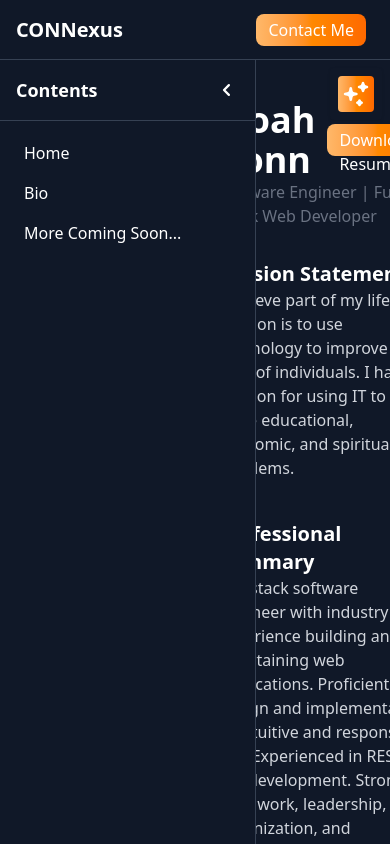
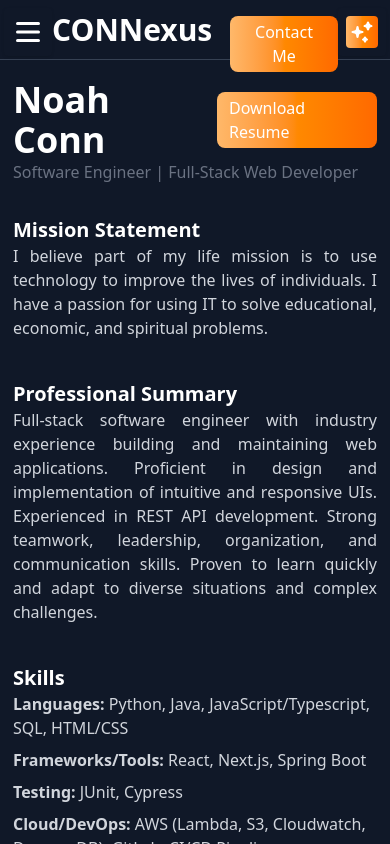
Before and after one commit to noahaconn/my-site, a React (Vite) app in the folder my-site-ui/: page /bio in a window 390 px wide. Shown: the top 844 px of the page. Built offline with nearby package versions, Linux system fonts and the light colour scheme.

Commit message:
Make mobile responsive

```diff
--- a/my-site-ui/src/App.tsx
+++ b/my-site-ui/src/App.tsx
@@ -1,22 +1,23 @@
 import { useState } from "react"
-import Sidebar from './components/Sidebar.tsx'
-import Home from "./components/Home.tsx";
+import SidebarWeb from './components/web/SidebarWeb.tsx'
+import Home from "./components/pages/Home.tsx";
 import Topbar from "./components/Topbar.tsx";
-import Bio from "./components/Bio.tsx";
+import Bio from "./components/pages/Bio.tsx";
 import { BrowserRouter as Router, Routes, Route } from "react-router-dom";
-import CONNr from "./components/CONNr.tsx";
+import CONNrWeb from "./components/web/CONNrWeb.tsx";
 
 export default function App() {
-  const [sidebarOpen, setSidebarOpen] = useState(true);
+  const [sidebarOpen, setSidebarOpen] = useState(false);
   const [connrOpen, setConnrOpen] = useState(false);
 
   return (
     <Router>
-      <div className="flex flex-col">
+      <div className="flex flex-col bg-gray-900">
 
-        <Topbar></Topbar>
+        <Topbar sidebarOpen={sidebarOpen} setSidebarOpen={setSidebarOpen} connrOpen={connrOpen} setConnrOpen={setConnrOpen}></Topbar>
         <div className="flex flex-1">
-          <Sidebar open={sidebarOpen} setOpen={setSidebarOpen}></Sidebar>
+
+          <SidebarWeb open={sidebarOpen} setOpen={setSidebarOpen}></SidebarWeb>
 
           {/* Main content */}
           <Routes>
@@ -24,7 +25,8 @@ export default function App() {
             <Route path="/bio" element={<Bio openSide={sidebarOpen} openConnr={connrOpen}/>} />
           </Routes>
 
-          <CONNr open={connrOpen} setOpen={setConnrOpen}></CONNr>
+          <CONNrWeb open={connrOpen} setOpen={setConnrOpen}></CONNrWeb>
+
         </div>
       </div>
     </Router>
--- a/my-site-ui/src/components/ChatInput.tsx
+++ /dev/null
@@ -1,5 +0,0 @@
-export default function ChatInput() {
-    return (
-        <input></input>
-    )
-}
--- a/my-site-ui/src/components/ContactDialog.tsx
+++ b/my-site-ui/src/components/ContactDialog.tsx
@@ -33,14 +33,14 @@ export default function ContactDialog() {
       {/* Trigger */}
       <button
         onClick={() => setOpen(true)}
-        className="rounded-lg cursor-pointer bg-gradient-to-r from-orange-300 via-orange-400 to-orange-500 hover:from-orange-400 hover:via-orange-500 hover:to-orange-600 px-3 py-1 mr-2"
+        className="fixed rounded-lg right-13 sm:md:lg:right-3 mt-1 w-27 cursor-pointer bg-gradient-to-r from-orange-300 via-orange-400 to-orange-500 hover:from-orange-400 hover:via-orange-500 hover:to-orange-600 px-3 py-1"
       >
         Contact Me
       </button>
 
       {/* Overlay */}
       {open && (
-        <div className="fixed inset-0 flex items-center justify-center bg-black/50 z-50">
+        <div className="fixed inset-0 flex items-center justify-center bg-black/50 z-100">
           <div
             ref={dialogRef}
             className="bg-gray-900 rounded-xl p-6 shadow-xl w-80 text-center relative"
--- a/my-site-ui/src/components/Topbar.tsx
+++ b/my-site-ui/src/components/Topbar.tsx
@@ -1,11 +1,22 @@
 import { Link } from "react-router-dom";
 import ContactDialog from "./ContactDialog";
+import SidebarMobile from "./mobile/SidebarMobile";
+import CONNrMobile from "./mobile/CONNrMobile";
 
-export default function Topbar() {
+type TopbarProps = {
+  sidebarOpen: boolean;
+  setSidebarOpen: React.Dispatch<React.SetStateAction<boolean>>;
+  connrOpen: boolean;
+  setConnrOpen: React.Dispatch<React.SetStateAction<boolean>>;
+};
+
+export default function Topbar({ sidebarOpen, setSidebarOpen, connrOpen, setConnrOpen }: TopbarProps) {
   return (
-    <header className="fixed top-0 w-screen h-15 flex items-center justify-between bg-gray-900 px-4 py-3 z-50 text-white border-b border-gray-700">
-        <Link to="/" className="text-xl font-bold">CONNexus</Link>
+    <header className="fixed top-0 w-screen h-15 flex bg-gray-900 px-4 py-3 z-80 text-white border-b border-gray-700">
+        <SidebarMobile open={sidebarOpen} setOpen={setSidebarOpen}></SidebarMobile>
+        <Link to="/" className="sm:md:lg:ml-0 mt-0 ml-9 text-3xl font-bold">CONNexus</Link>
         <ContactDialog></ContactDialog>
+        <CONNrMobile open={connrOpen} setOpen={setConnrOpen}></CONNrMobile>
     </header>
   );
 }
--- /dev/null
+++ b/my-site-ui/src/components/mobile/CONNrMobile.tsx
@@ -0,0 +1,118 @@
+import { ArrowUpIcon, ChevronRightIcon } from "@heroicons/react/16/solid";
+import { SparklesIcon } from "@heroicons/react/16/solid";
+import React, { useState } from 'react';
+
+const initMsg = "Hi, I'm CONNr, Noah's AI Assistant. I can answer your questions about Noah. I have access to a lot more information than can be included on the site, so ask me anything!";
+
+type CONNrProps = {
+  open: boolean;
+  setOpen: React.Dispatch<React.SetStateAction<boolean>>;
+};
+
+export default function CONNrMobile({ open, setOpen }: CONNrProps) {
+  const [messages, setMessages] = useState<{ role: string; content: string }[]>([{role: "assistant", content: initMsg}]);
+  const [input, setInput] = useState("");
+  const [loading, setLoading] = useState(false);
+
+  const API_URL = 'https://r3uao1cq2a.execute-api.us-east-2.amazonaws.com/chat';
+
+  async function sendMessage(e: React.FormEvent) {
+    e.preventDefault();
+    if (!input.trim()) return;
+
+    const userMessage = { role: "user", content: input };
+    setMessages((prev) => [...prev, userMessage]);
+    setInput("");
+    setLoading(true);
+
+    try {
+      const res = await fetch(API_URL, {
+        method: "POST",
+        headers: { "Content-Type": "application/json" },
+        body: JSON.stringify({ message: input }),
+      });
+
+      const data = await res.json();
+      const reply = data.reply || "No response.";
+
+      setMessages((prev) => [...prev, { role: "assistant", content: reply }]);
+    } catch (err) {
+      setMessages((prev) => [
+        ...prev,
+        { role: "assistant", content: "Error contacting API." },
+      ]);
+      console.log(err)
+    } finally {
+      setLoading(false);
+    }
+  }
+
+  return (
+    <div>
+      {/* Sidebar */}
+      {open && (
+        <aside className={`fixed right-0 h-full w-full border-l bg-gray-900 border-gray-700 text-white z-50 sm:md:lg:hidden`}>
+          <div className="flex items-center p-4 border-b border-gray-700">
+            <button
+              onClick={() => setOpen(false)}
+              className="w-6 h-6"
+            >
+              <ChevronRightIcon className="cursor-pointer"></ChevronRightIcon>
+            </button>
+            <div className="ml-3">
+              <h2 className="text-xl font-bold bg-gradient-to-r from-orange-400 via-orange-500 to-orange-600 bg-clip-text text-transparent">CONNr</h2>
+              <h3 className="text-gray-400 text-sm">Noah's AI Assistant</h3>
+            </div>
+          </div>
+          <div className="flex flex-col overflow-y-auto h-full [scrollbar-color:#4b5563_#111827] [scrollbar-width:thin] pb-50 max-w-2xl mx-auto bg-gray-900">
+            <div className="px-2 py-4 space-y-3">
+              {messages.map((m, i) => (
+                <div
+                  key={i}
+                  className={`p-3 rounded-xl ${
+                    m.role === "user"
+                      ? "bg-gray-800 self-end justify-self-end text-right"
+                      : "text-gray-300 self-start text-left"
+                  }`}
+                >
+                  {m.content}
+                </div>
+              ))}
+              {loading && <div className="px-2 text-gray-400">Thinking...</div>}
+            </div>
+
+            <form
+              onSubmit={sendMessage}
+              className="px-3 flex gap-2 fixed bottom-0 py-2 sm:md:lg:w-90"
+            >
+              <input
+                type="text"
+                value={input}
+                onChange={(e) => setInput(e.target.value)}
+                placeholder="Ask about Noah Conn..."
+                className="flex-1 bg-gray-800 rounded-3xl px-4 py-2 focus:outline-none "
+              />
+              <button
+                type="submit"
+                disabled={loading}
+                className="bg-gradient-to-r cursor-pointer from-orange-400 via-orange-500 to-orange-600 text-white px-2 py-2 rounded-3xl disabled:bg-gray-400"
+              >
+                <ArrowUpIcon className="w-6"></ArrowUpIcon>
+              </button>
+            </form>
+          </div>
+        </aside>
+      )}
+
+      {/* Reopen button*/}
+      {!open && (
+        <button
+          onClick={() => setOpen(true)}
+          className="fixed top-1 p-2 w-12 h-12 mx-1 ml-0 my-1 right-0 z-40 rounded text-white shadow cursor-pointer sm:md:lg:hidden"
+        >
+          <SparklesIcon className="cursor-pointer bg-gradient-to-r from-orange-300 via-orange-400 to-orange-500 hover:from-orange-400 hover:via-orange-500 hover:to-orange-600 text-white rounded p-1"></SparklesIcon>
+        </button>
+      )}
+    </div>
+  )
+}
--- /dev/null
+++ b/my-site-ui/src/components/mobile/SidebarMobile.tsx
@@ -0,0 +1,51 @@
+import { ChevronLeftIcon } from "@heroicons/react/16/solid";
+import { Bars3Icon } from "@heroicons/react/16/solid";
+import { Link } from "react-router-dom";
+
+type SidebarProps = {
+  open: boolean;
+  setOpen: React.Dispatch<React.SetStateAction<boolean>>;
+};
+
+export default function SidebarMobile({ open, setOpen }: SidebarProps) {
+
+  return (
+    <div>
+      {/* Sidebar */}
+      {open && (
+        <aside className={`fixed left-0 ${open ? 'h-full' : ''} w-full border-r bg-gray-900 border-gray-700 text-white z-60 sm:md:lg:hidden`}>
+          <div className="flex items-center justify-between p-4 border-b border-gray-700">
+            <h2 className="text-lg font-bold">Contents</h2>
+            <button
+              onClick={() => setOpen(false)}
+              className="w-6 h-6"
+            >
+              <ChevronLeftIcon className="cursor-pointer"></ChevronLeftIcon>
+            </button>
+          </div>
+          <nav className="p-4 space-y-2">
+            <Link to="/" onClick={() => setOpen(false)} className="block rounded px-2 py-1 hover:bg-gray-800">
+              Home
+            </Link>
+            <Link to="/bio" onClick={() => setOpen(false)} className="block rounded px-2 py-1 hover:bg-gray-800">
+              Bio
+            </Link>
+            <Link to="#" className="block rounded px-2 py-1">
+              More Coming Soon...
+            </Link>
+          </nav>
+        </aside>
+      )}
+
+      {/* Reopen button*/}
+      {!open && (
+        <button
+          onClick={() => setOpen(true)}
+          className="fixed top-1 p-2 w-12 h-12 left-1 my-1 z-40 rounded text-white cursor-pointer shadow sm:md:lg:hidden"
+        >
+          <Bars3Icon></Bars3Icon>
+        </button>
+      )}
+    </div>
+  )
+}
--- a/my-site-ui/src/components/Bio.tsx
+++ b/my-site-ui/src/components/pages/Bio.tsx
@@ -5,16 +5,16 @@ type BioProps = {
 
 export default function Bio({ openSide, openConnr }: BioProps) {
   return (
-    <main className={`flex ${openSide ? "ml-64" : ""} ${openConnr ? "mr-90" : ""} min-h-screen w-screen flex-col items-center overflow-auto bg-gray-900 px-4`}>
-      <div className="max-w-4xl m-15 mt-25 text-left flex-row">
+    <main className={`flex ${openSide ? "ml-64" : ""} ${openConnr ? "mr-90" : ""} ${openConnr && !openSide ? "ml-10" : ""} min-h-screen w-screen flex-col items-center overflow-auto mx-auto px-4 bg-gray-900`}>
+      <div className="max-w-4xl mt-20 text-left flex-row">
         <div className="flex items-center">
-          <h1 className="flex text-4xl pr-3 font-bold text-white ">
+          <h1 className="flex text-4xl pr-3 w-51 font-bold text-white ">
             Noah Conn
           </h1>
           <a
             href="/Noah_Conn_Resume.pdf"
             download
-            className="rounded-lg text-white bg-gradient-to-r from-orange-300 via-orange-400 to-orange-500 hover:from-orange-400 hover:via-orange-500 hover:to-orange-600 px-3 h-8 py-1"
+            className="rounded-lg text-white bg-gradient-to-r w-40 from-orange-300 via-orange-400 to-orange-500 hover:from-orange-400 hover:via-orange-500 hover:to-orange-600 px-3 h-auto py-1"
             >
             Download Resume
           </a>
@@ -27,7 +27,7 @@ export default function Bio({ openSide, openConnr }: BioProps) {
         <h2 className="text-white text-xl font-bold">
           Mission Statement
         </h2>
-        <p className="text-balance">
+        <p className="sm:md:lg:text-balance max-sm:text-justify">
           I believe part of my life mission is to use technology to improve the lives of individuals. I have a passion for using IT to solve educational, economic, and spiritual problems.
         </p>
       </div>
@@ -37,7 +37,7 @@ export default function Bio({ openSide, openConnr }: BioProps) {
         <h2 className="text-white text-xl font-bold">
           Professional Summary
         </h2>
-        <p className="text-balance">
+        <p className="sm:md:lg:text-balance max-sm:text-justify">
           Full-stack software engineer with industry experience building and maintaining web applications. Proficient in design and implementation of intuitive and responsive UIs. Experienced in REST API development. Strong teamwork, leadership, organization, and communication skills. Proven to learn quickly and adapt to diverse situations and complex challenges.
         </p>
       </div>
--- a/my-site-ui/src/components/Home.tsx
+++ b/my-site-ui/src/components/pages/Home.tsx
@@ -5,7 +5,7 @@ type HomeProps = {
 
 export default function Home({ openSide, openConnr }: HomeProps) {
   return (
-    <main className={`flex ${openSide ? "ml-64" : ""} ${openConnr ? "mr-90" : ""} min-h-screen w-screen flex-col items-center overflow-auto mt-10 bg-gray-900 px-4`}>
+    <main className={`flex ${openSide ? "ml-64" : ""} ${openConnr ? "mr-90" : ""} min-h-screen w-screen flex-col items-center mt-10 bg-gray-900 px-4`}>
       <div className="h-40 w-90 p-7 m-15 rounded text-white bg-gray-700">
         <p className="font-bold font-serif text-3xl">connexus</p>
         <i>[konˈneksus] Noun, m.</i>
@@ -15,7 +15,7 @@ export default function Home({ openSide, openConnr }: HomeProps) {
         <h1 className="mb-4 text-4xl font-bold text-white">
           Hi, I'm Noah Conn
         </h1>
-        <p className="mb-8 text-lg text-white">
+        <p className="mb-8 text-lg text-white text-balance">
           Welcome to my portfolio website. I am a full-stack software engineer with a passion for helping building software that benefits society. Here you can explore my skills, projects, and experience.
         </p>
       </div>
--- a/my-site-ui/src/components/CONNr.tsx
+++ b/my-site-ui/src/components/web/CONNrWeb.tsx
@@ -9,7 +9,7 @@ type CONNrProps = {
   setOpen: React.Dispatch<React.SetStateAction<boolean>>;
 };
 
-export default function CONNr({ open, setOpen }: CONNrProps) {
+export default function CONNrWeb({ open, setOpen }: CONNrProps) {
   const [messages, setMessages] = useState<{ role: string; content: string }[]>([{role: "assistant", content: initMsg}]);
   const [input, setInput] = useState("");
   const [loading, setLoading] = useState(false);
@@ -51,7 +51,7 @@ export default function CONNr({ open, setOpen }: CONNrProps) {
     <div>
       {/* Sidebar */}
       {open && (
-        <aside className={`fixed right-0 mt-15 h-full w-90 border-l bg-gray-900 border-gray-700 text-white z-40`}>
+        <aside className={`fixed right-0 mt-15 h-full w-90 border-l bg-gray-900 border-gray-700 text-white z-50 hidden sm:md:lg:block`}>
           <div className="flex items-center p-4 border-b border-gray-700">
             <button
               onClick={() => setOpen(false)}
@@ -83,7 +83,7 @@ export default function CONNr({ open, setOpen }: CONNrProps) {
 
             <form
               onSubmit={sendMessage}
-              className="px-3 flex gap-2 fixed bottom-0 py-2 w-90"
+              className="px-3 flex gap-2 fixed bottom-0 py-2 sm:md:lg:w-90"
             >
               <input
                 type="text"
@@ -95,9 +95,9 @@ export default function CONNr({ open, setOpen }: CONNrProps) {
               <button
                 type="submit"
                 disabled={loading}
-                className="bg-gradient-to-r from-orange-400 via-orange-500 to-orange-600 text-white px-3 py-2 rounded-3xl disabled:bg-gray-400"
+                className="bg-gradient-to-r cursor-pointer from-orange-400 via-orange-500 to-orange-600 text-white px-2 py-2 rounded-3xl disabled:bg-gray-400"
               >
-                <ArrowUpIcon className="w-4 cursor-pointer"></ArrowUpIcon>
+                <ArrowUpIcon className="w-6"></ArrowUpIcon>
               </button>
             </form>
           </div>
@@ -108,7 +108,7 @@ export default function CONNr({ open, setOpen }: CONNrProps) {
       {!open && (
         <button
           onClick={() => setOpen(true)}
-          className="fixed top-15 right-1 p-2 w-13 h-13 mx-1 my-2 z-50 rounded text-white shadow cursor-pointer"
+          className="fixed top-15 p-2 w-12 h-12 mx-1 my-1 right-0 z-10 rounded text-white shadow cursor-pointer hidden sm:md:lg:block"
         >
           <SparklesIcon className="cursor-pointer bg-gradient-to-r from-orange-300 via-orange-400 to-orange-500 hover:from-orange-400 hover:via-orange-500 hover:to-orange-600 text-white rounded p-1"></SparklesIcon>
         </button>
--- a/my-site-ui/src/components/Sidebar.tsx
+++ b/my-site-ui/src/components/web/SidebarWeb.tsx
@@ -7,13 +7,13 @@ type SidebarProps = {
   setOpen: React.Dispatch<React.SetStateAction<boolean>>;
 };
 
-export default function Sidebar({ open, setOpen }: SidebarProps) {
+export default function SidebarWeb({ open, setOpen }: SidebarProps) {
 
   return (
     <div>
       {/* Sidebar */}
       {open && (
-        <aside className={`fixed left-0 top-15 h-full w-64 border-r bg-gray-900 border-gray-700 text-white z-40`}>
+        <aside className={`fixed left-0 sm:md:lg:top-15 ${open ? 'h-full' : ''} w-full sm:md:lg:w-64 border-r bg-gray-900 border-gray-700 text-white z-60 hidden sm:md:lg:block`}>
           <div className="flex items-center justify-between p-4 border-b border-gray-700">
             <h2 className="text-lg font-bold">Contents</h2>
             <button
@@ -41,7 +41,7 @@ export default function Sidebar({ open, setOpen }: SidebarProps) {
       {!open && (
         <button
           onClick={() => setOpen(true)}
-          className="fixed top-15 p-2 w-12 h-12 mx-1 my-1 z-50 rounded text-white cursor-pointer shadow"
+          className="fixed sm:md:lg:top-15 top-1 p-2 w-12 h-12 mx-1 my-1 z-10 rounded text-white cursor-pointer shadow hidden sm:md:lg:block"
         >
           <Bars3Icon></Bars3Icon>
         </button>
```
